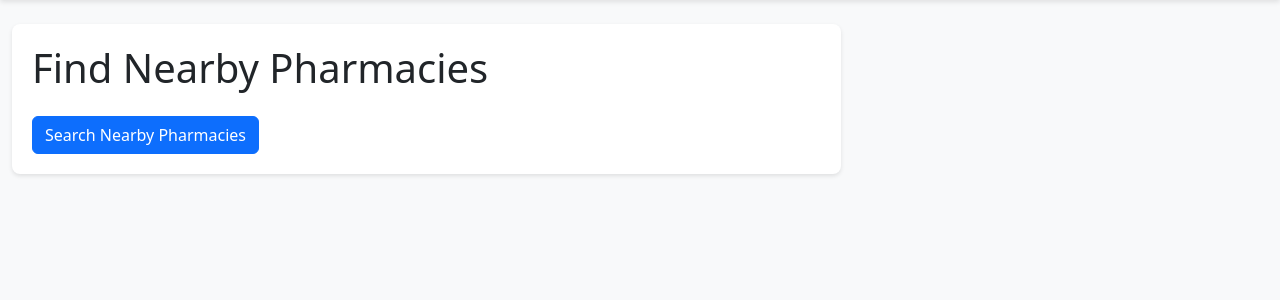
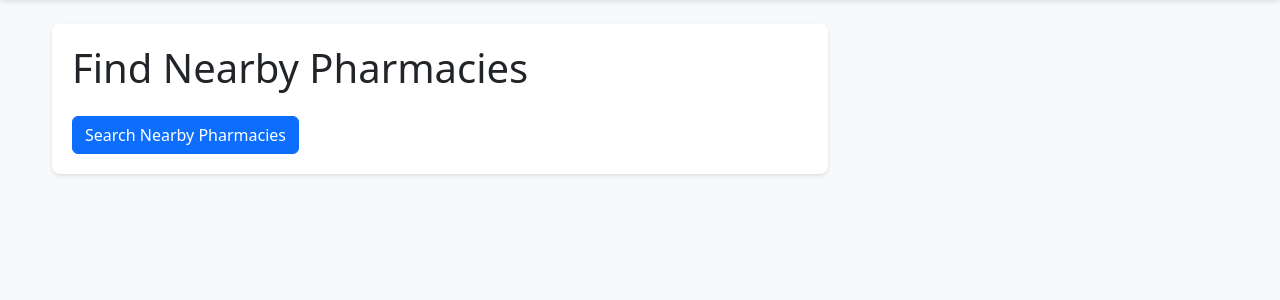
Before and after one commit to KGU-2025-Capstone/K_Medi_Guide_FE_BE, a Spring Boot app: page /pharmacies in a window 1280 px wide. Shown: the part 63-363 px from the top of the page. Run offline with Spring Boot 4, Linux system fonts and the light colour scheme; some of the project's set-up classes (security, data sources, template engines, error pages and the like) are left out, and stand-ins take their place; some libraries are stand-ins or nearby versions.

Commit message:
feat : 약국 디자인 개선작업 병합

```diff
--- a/src/main/resources/static/css/pharmacies.css
+++ b/src/main/resources/static/css/pharmacies.css
@@ -2,12 +2,10 @@ body {
     background-color: #f8f9fa;
 }
 
-.pharmacy-list {
-    max-height: calc(100vh - 200px);
-    overflow-y: auto;
-    background: white;
-    border-radius: 8px;
-    box-shadow: 0 2px 4px rgba(0,0,0,0.1);
+.container-fluid {
+    max-width: 1200px;
+    width: 100%;
+    margin: 0 auto;
 }
 
 .pharmacy-item {
@@ -20,6 +18,11 @@ body {
 .pharmacy-item:hover {
     background-color: #f8f9fa;
     transform: translateX(5px);
+}
+
+.pharmacy-item.selected {
+    background-color: #e3f2fd;
+    border-left: 4px solid #1976d2;
 }
 
 .pharmacy-item h3 {
--- a/src/main/resources/templates/pharmacies.html
+++ b/src/main/resources/templates/pharmacies.html
@@ -91,7 +91,6 @@
   }
 
   function displayPharmacies(data) {
-    console.log(data)
     const pharmacyList = document.getElementById('pharmacyList');
     pharmacyList.innerHTML = '';
 
@@ -127,8 +126,10 @@
       `;
 
       const mapDiv = document.createElement('div');
+      mapDiv.classList.add("mapDiv");
       mapDiv.style.marginTop = '10px';
       mapDiv.style.display = 'none';
+      mapDiv.style.marginBottom = '20px';
 
       const mapImg = document.createElement('img');
       mapImg.alt = '약국 위치';
@@ -158,8 +159,14 @@
       mapDiv.appendChild(mapImg);
 
       div.addEventListener('click', () => {
-        selectedLocation = { lat, lng };
-        document.querySelectorAll('.pharmacy-item > div').forEach(el => el.style.display = 'none');
+        document.querySelectorAll('.pharmacy-item').forEach(el => {
+          el.classList.remove("selected");
+        });
+        div.classList.add("selected")
+        document.querySelectorAll('.mapDiv').forEach(el => {
+          el.style.display = 'none';
+        });
+        // document.querySelectorAll('.pharmacy-item > div').forEach(el => el.style.display = 'none');
         mapDiv.style.display = (mapDiv.style.display === 'none') ? 'block' : 'none';
       });
 
```
